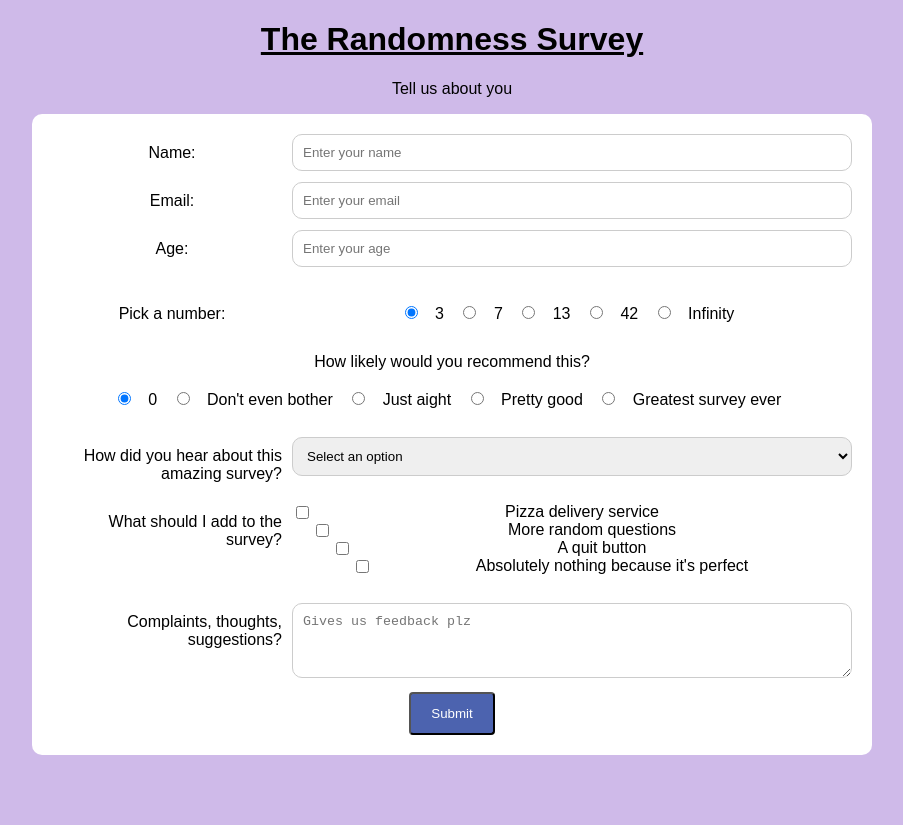
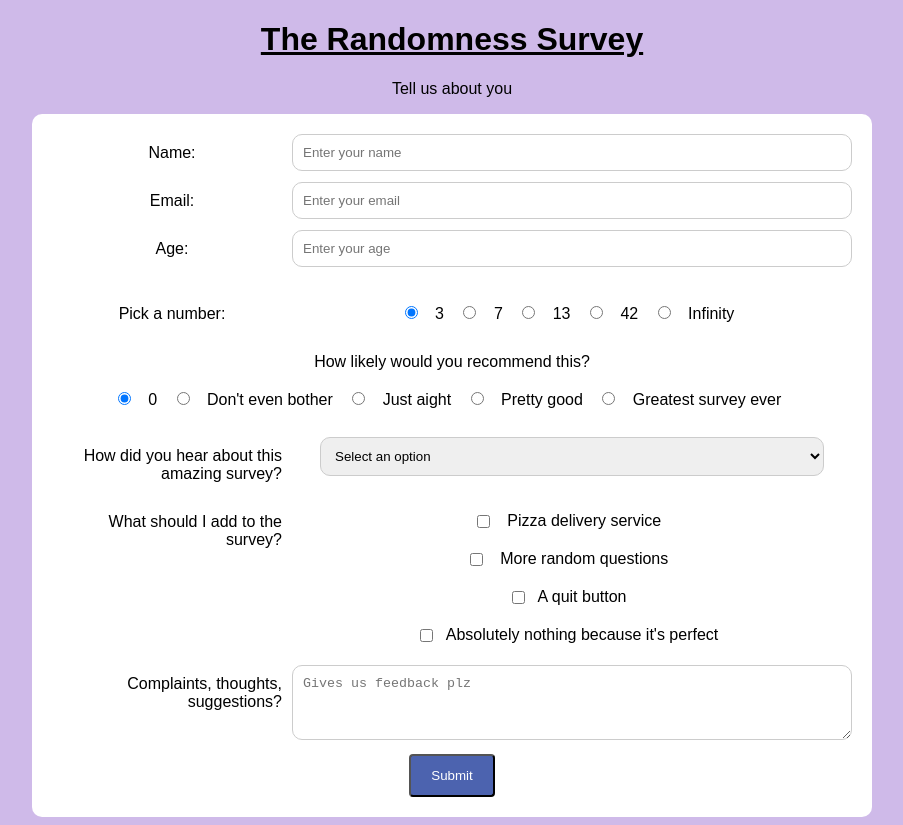
Before and after one commit to wchung42/hw3-survey-form, a plain HTML site: page index.html in a window 1280 px wide. Shown: the whole page, without its empty margins (188-1091 px from the left). Before the commit the page ends 800 px from the top, so only its background shows below. Drawn offline with Linux system fonts and the light colour scheme.

Commit message:
fixed spacing with checkbox

```diff
--- a/index.html
+++ b/index.html
@@ -81,10 +81,10 @@
                     <label id = "options">What should I add to the survey?</label><br>
                 </div>
                 <div class = "right-column">
-                    <input type = "checkbox" name = "feature1" value = "Pizza"> Pizza delivery service <br>
-                    <input type = "checkbox" name = "feature1" value = "Questions"> More random questions <br>
-                    <input type = "checkbox" name = "feature1" value = "Quit"> A quit button <br>
-                    <input type = "checkbox" name = "feature1" value = "Nothing"> Absolutely nothing because it's perfect <br><br>
+                    <input type = "checkbox" name = "feature1" value = "Pizza"> <label class = "checkbox-label" for = "feature1">Pizza delivery service </label> <br>
+                    <input type = "checkbox" name = "feature2" value = "Questions"> <label class = "checkbox-label" for = "feature2">More random questions </label><br>
+                    <input type = "checkbox" name = "feature3" value = "Quit"><label class = "checkbox-label" for = "feature3">A quit button </label><br>
+                    <input type = "checkbox" name = "feature4" value = "Nothing"><label class = "checkbox-label" for = "feature4">Absolutely nothing because it's perfect </label> <br>
                 </div>
                 <br><br>
             </div>
--- a/styles.css
+++ b/styles.css
@@ -37,7 +37,15 @@ label {
     clear: both;
 }
 
-input[type = text], input[type = number], input[type = email], select, textarea {
+select {
+    width: 90%;
+    padding: 10px;
+    border: 1px solid #ccc;
+    border-radius: 10px;
+    box-sizing: border-box;
+}
+
+input[type = text], input[type = number], input[type = email], textarea {
     width: 100%;
     padding: 10px;
     border: 1px solid #ccc;
@@ -46,9 +54,15 @@ input[type = text], input[type = number], input[type = email], select, textarea
 }
 
 input[type = checkbox] {
+    display: inline-block;
     position: relative;
-    display: inline;
-    float: left;
+    vertical-align: middle;
+}
+
+.checkbox-label {
+    position: relative;
+    vertical-align: middle;
+    bottom: 1px;
 }
 
 input[type=submit] {
```
